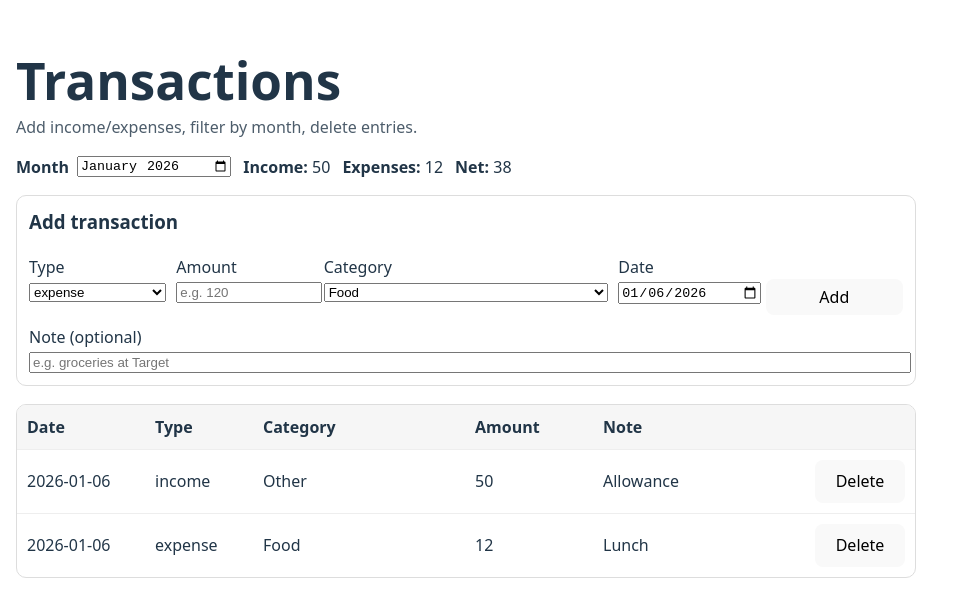
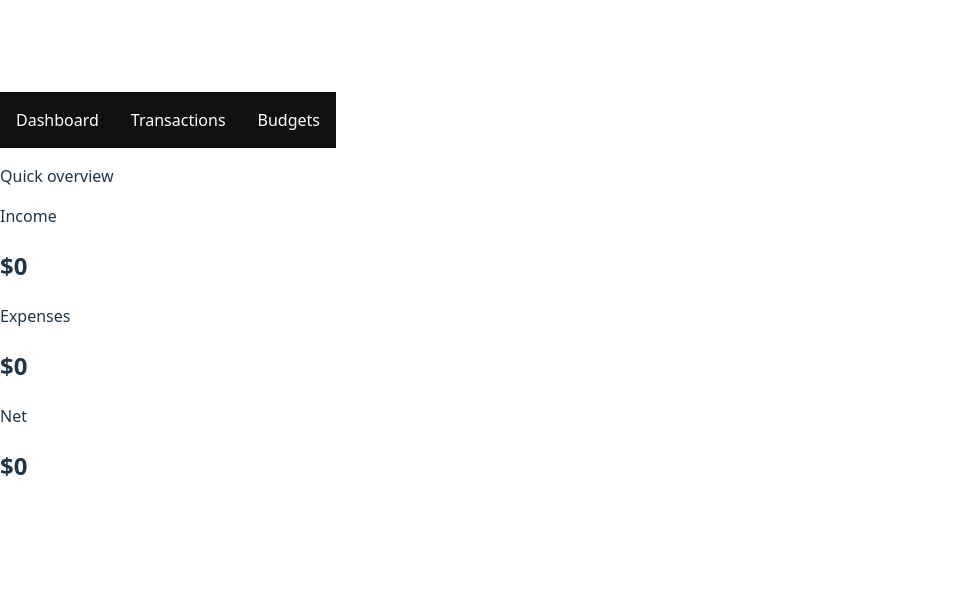
Before and after one commit to marycwambugu/budget-tracker, a React app in the folder frontend/: page / in a window 1280 px wide. Shown: the part 102-718 px from the top of the page, without its empty margins (0-979 px from the left). Built offline with nearby package versions, Linux system fonts and the light colour scheme; the HTML template or start-up script is replaced by a standard one.

Commit message:
Day 5: add routing, navbar, and shared dashboard state

```diff
--- a/frontend/package.json
+++ b/frontend/package.json
@@ -11,7 +11,8 @@
   },
   "dependencies": {
     "react": "^19.2.0",
-    "react-dom": "^19.2.0"
+    "react-dom": "^19.2.0",
+    "react-router-dom": "^7.12.0"
   },
   "devDependencies": {
     "@eslint/js": "^9.39.1",
--- a/frontend/src/App.jsx
+++ b/frontend/src/App.jsx
@@ -1,5 +1,36 @@
-import Transactions from "./Transactions";
+import { BrowserRouter, Routes, Route } from "react-router-dom";
+import { useState } from "react";
+
+import NavBar from "./components/NavBar";
+import Dashboard from "./pages/Dashboard";
+import Transactions from "./pages/Transactions";
+import Budgets from "./pages/Budgets";
 
 export default function App() {
-  return <Transactions />;
+  const [transactions, setTransactions] = useState([]);
+
+  return (
+    <BrowserRouter>
+      <NavBar />
+
+      <Routes>
+        <Route
+          path="/"
+          element={<Dashboard transactions={transactions} />}
+        />
+
+        <Route
+          path="/transactions"
+          element={
+            <Transactions
+              transactions={transactions}
+              setTransactions={setTransactions}
+            />
+          }
+        />
+
+        <Route path="/budgets" element={<Budgets />} />
+      </Routes>
+    </BrowserRouter>
+  );
 }
--- /dev/null
+++ b/frontend/src/components/NavBar.jsx
@@ -0,0 +1,26 @@
+import { Link } from "react-router-dom";
+
+export default function NavBar() {
+  return (
+    <nav
+      style={{
+        display: "flex",
+        gap: "2rem",
+        padding: "1rem",
+        backgroundColor: "#111",
+      }}
+    >
+      <Link style={{ color: "white" }} to="/">
+        Dashboard
+      </Link>
+
+      <Link style={{ color: "white" }} to="/transactions">
+        Transactions
+      </Link>
+
+      <Link style={{ color: "white" }} to="/budgets">
+        Budgets
+      </Link>
+    </nav>
+  );
+}
--- a/frontend/src/pages/Dashboard.jsx
+++ b/frontend/src/pages/Dashboard.jsx
@@ -1,4 +1,5 @@
 export default function Dashboard({ transactions }) {
+
   const income = transactions
     .filter(t => t.type === "income")
     .reduce((sum, t) => sum + Number(t.amount), 0);
```
Also changed, not shown: 1 other file (tests, documents, lock files or other folders).
